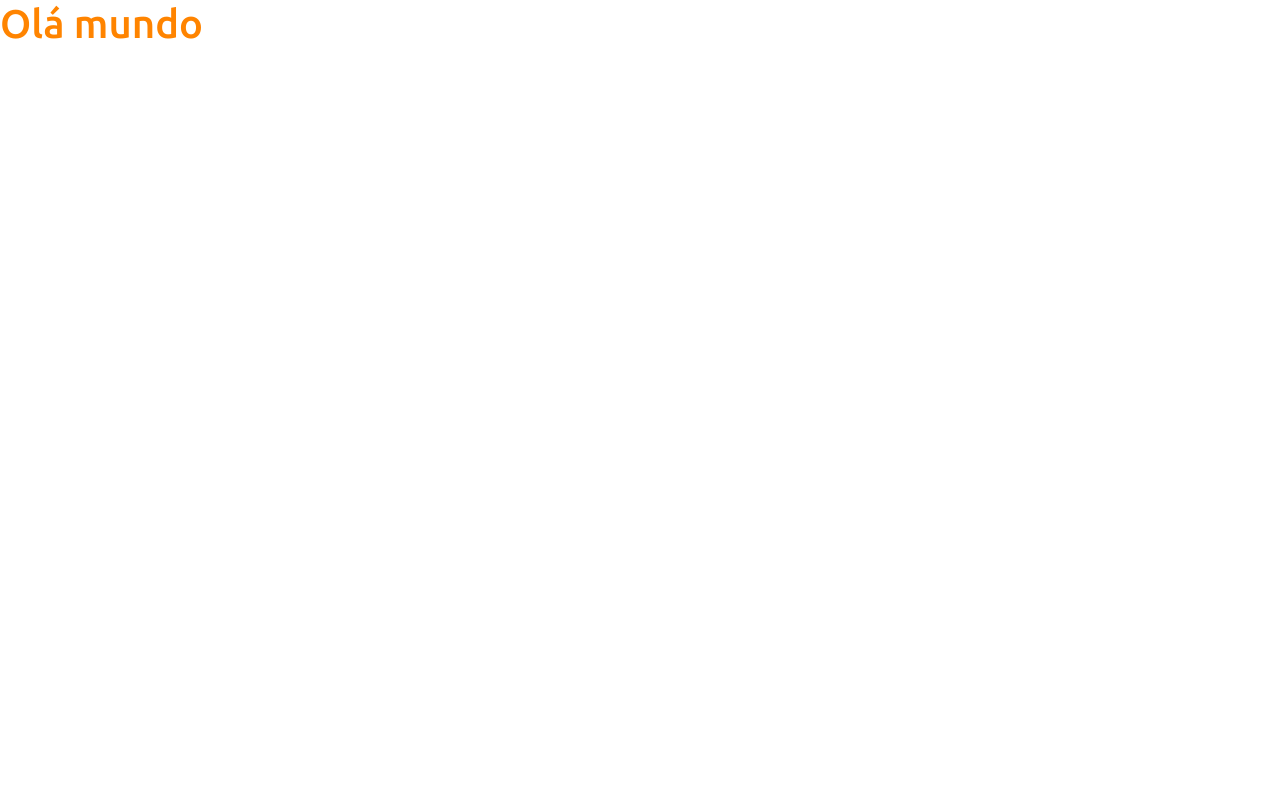
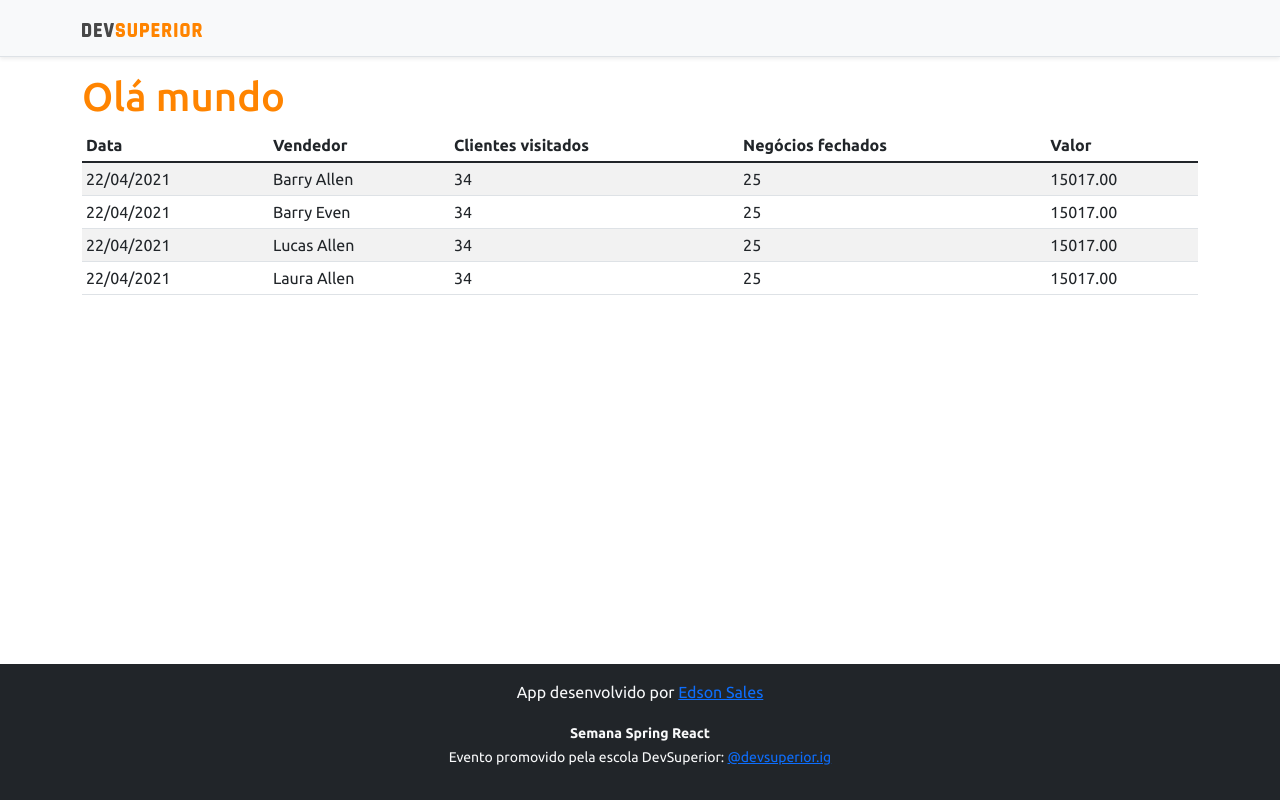
Before and after one commit to Edson99123/projeto-sds3, a React (Create React App) app in the folder frontend/: page / in a window 1280 px wide. Built offline with nearby package versions, Linux system fonts and the light colour scheme.

Commit message:
Basic static componets

```diff
--- a/frontend/src/App.tsx
+++ b/frontend/src/App.tsx
@@ -1,8 +1,19 @@
+import DataTable from "components/DataTable";
+import Footer from "components/Footer";
+import NavBar from "components/NavBar";
+
 function App() {
   return (
-    <div>
-      <h1 className="text-primary" >Olá mundo</h1>
-    </div>
+    <>
+      <NavBar />
+      <div className="container" >
+        <h1 className="text-primary" >Olá mundo</h1>
+
+
+        <DataTable />
+      </div>
+      <Footer />
+    </>
   );
 }
 
--- /dev/null
+++ b/frontend/src/components/DataTable/index.tsx
@@ -0,0 +1,48 @@
+const DataTable = () => {
+    return (
+        <div className="table-responsive">
+            <table className="table table-striped table-sm">
+                <thead>
+                    <tr>
+                        <th>Data</th>
+                        <th>Vendedor</th>
+                        <th>Clientes visitados</th>
+                        <th>Negócios fechados</th>
+                        <th>Valor</th>
+                    </tr>
+                </thead>
+                <tbody>
+                    <tr>
+                        <td>22/04/2021</td>
+                        <td>Barry Allen</td>
+                        <td>34</td>
+                        <td>25</td>
+                        <td>15017.00</td>
+                    </tr>
+                    <tr>
+                        <td>22/04/2021</td>
+                        <td>Barry Even</td>
+                        <td>34</td>
+                        <td>25</td>
+                        <td>15017.00</td>
+                    </tr>
+                    <tr>
+                        <td>22/04/2021</td>
+                        <td>Lucas Allen</td>
+                        <td>34</td>
+                        <td>25</td>
+                        <td>15017.00</td>
+                    </tr><tr>
+                        <td>22/04/2021</td>
+                        <td>Laura Allen</td>
+                        <td>34</td>
+                        <td>25</td>
+                        <td>15017.00</td>
+                    </tr>
+                </tbody>
+            </table>
+        </div>
+    );
+}
+
+export default DataTable;
--- /dev/null
+++ b/frontend/src/components/Footer/index.tsx
@@ -0,0 +1,18 @@
+
+const Footer = () => {
+    return (
+
+
+        <footer className="footer mt-auto py-3 bg-dark">
+            <div className="container">
+                <p className="text-light">App desenvolvido por <a href="https://github.com/Edson99123" target="_blank" rel="noreferrer">Edson Sales</a></p>
+                <p className="text-light"><small><strong>Semana Spring React</strong><br />
+                    Evento promovido pela escola DevSuperior: <a href="https://instagram.com/devsuperior.ig" target="_blank" rel="noreferrer">@devsuperior.ig</a></small></p>
+            </div>
+        </footer>
+
+
+    );
+}
+
+export default Footer;
--- /dev/null
+++ b/frontend/src/components/NavBar/index.tsx
@@ -0,0 +1,14 @@
+import ImgDsDark from 'assets/img/ds-dark.svg'
+const NavBar = () => {
+    return (
+        <div className="d-flex flex-column flex-md-row align-items-center p-3 px-md-4 mb-3 bg-light border-bottom shadow-sm">
+            <div className="container">
+                <nav className="my-2 my-md-0 mr-md-3">
+                    <img src={ImgDsDark} alt="DevSuperior" width="120" />
+                </nav>
+            </div>
+        </div>
+    );
+}
+
+export default NavBar;
--- a/frontend/src/index.tsx
+++ b/frontend/src/index.tsx
@@ -9,6 +9,7 @@
 ReactDOM.render(
   <React.StrictMode>
     <App />
+
   </React.StrictMode>,
   document.getElementById('root')
 );
```
Also changed, not shown: frontend/src/assets/img/ds-dark.svg (added).
